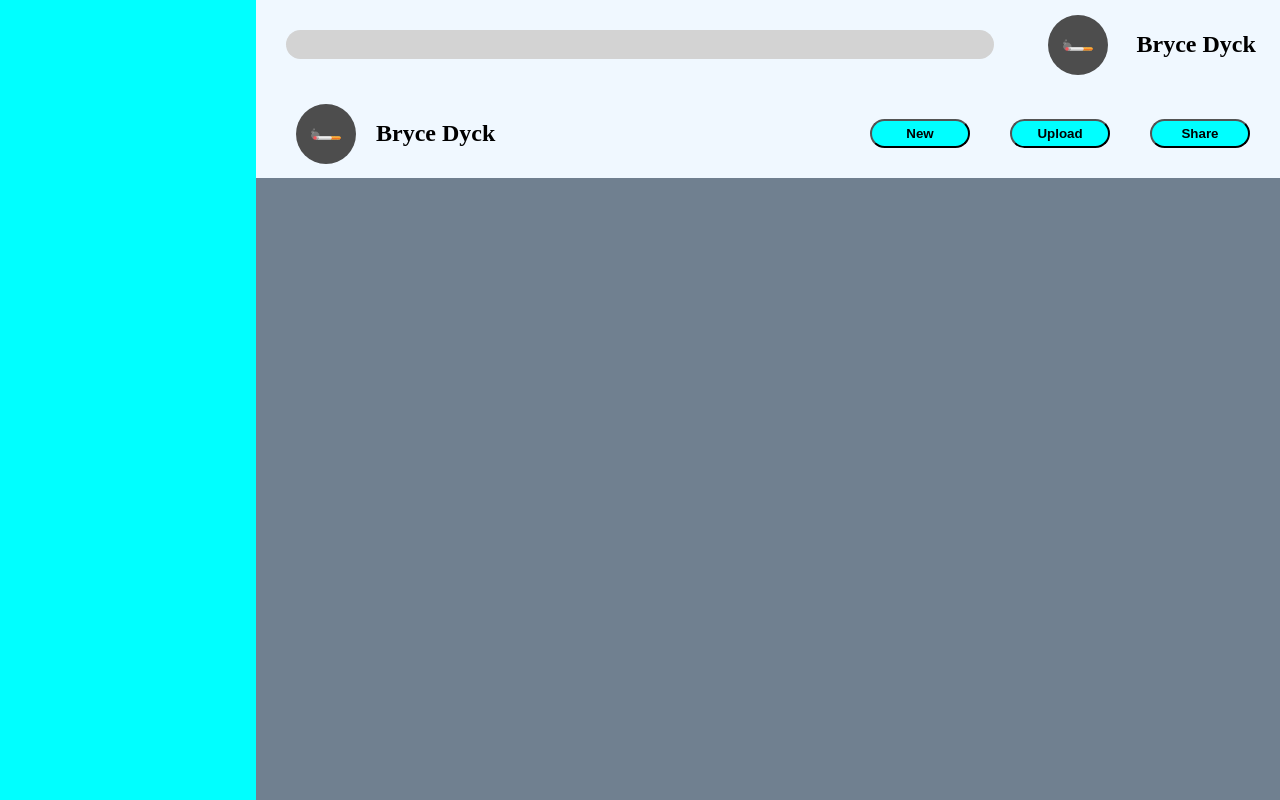
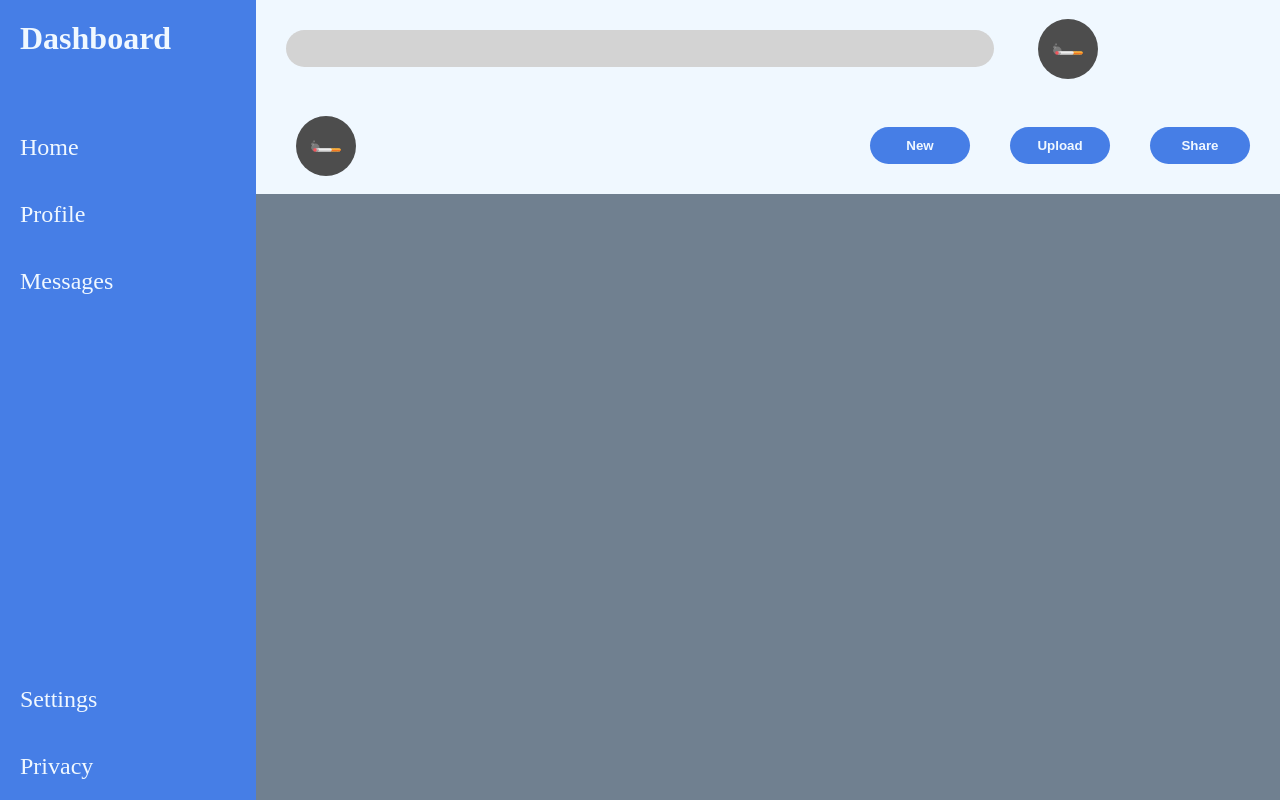
Before and after one commit to b-dyck/Admin-Dashboard, a plain HTML site: page index.html in a window 1280 px wide. Drawn offline with Linux system fonts and the light colour scheme.

Commit message:
Add and format sidebar elements as well as change style of whole page to new colors for ease of reading

```diff
--- a/index.html
+++ b/index.html
@@ -30,20 +30,16 @@
     </div>
 
     <div class="sidebar">
-        <div class="logo"></div>
-        <div>
-            <div class="sidebar-up">
-                <ul>
-                    <li>
-
-                    </li>
-                </ul>
-            </div>
-            <div class="sidebar-down">
-
-            </div>
+        <h2 class="dashboard-logo">Dashboard</h2>
+        <div class="sidebar-up">
+            <p>Home</p>
+            <p>Profile</p>
+            <p>Messages</p>
         </div>
-
+        <div class="sidebar-down">
+            <p>Settings</p>
+            <p>Privacy</p>
+        </div>
     </div>
     <div class="main-content">
 
--- a/styles.css
+++ b/styles.css
@@ -2,6 +2,7 @@
     box-sizing: border-box;
     padding: 0;
     margin: 0;
+    color:aliceblue;
 }
 
 body {
@@ -14,7 +15,32 @@ body {
 
 .sidebar {
     grid-area: 1 / 1 / span 2 / span 1;
-    background-color: aqua;
+    background-color:rgb(70, 126, 230);
+    display: grid;
+    grid-template-rows: 1fr 3fr 3fr;
+}
+
+.sidebar>h2 {
+    grid-row: 1 / 2;
+    margin: 20px;
+}
+
+h2 {
+    font-size: 32px;
+}
+
+.sidebar-up, .sidebar-down {
+    display: flex;
+    flex-direction: column;
+}
+
+.sidebar-up>p, .sidebar-down>p {
+    margin: 20px;
+    font-size: 24px;
+}
+
+.sidebar-down {
+    justify-content: end;
 }
 
 .header {
@@ -70,13 +96,13 @@ body {
 }
 
 button {
-    background-color: aqua;
+    background-color: rgb(70, 126, 230);
     border-radius: 20px;
     padding: 5px;
     width: 100px;
     margin: 20px;
-    color: black;
     font-weight: bold;
+    border: none;
 }
 .main-content {
     grid-area: 2 / 2 / span 1 / span 1;
```
